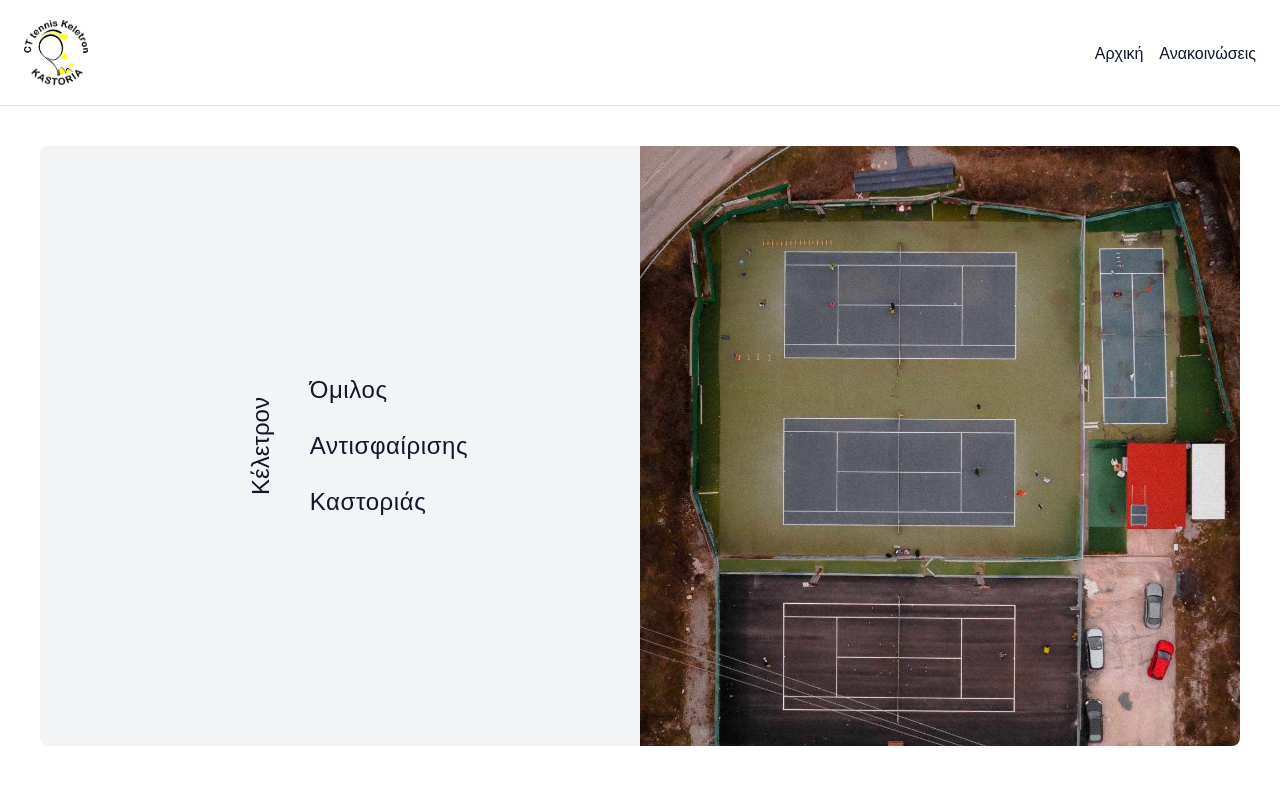
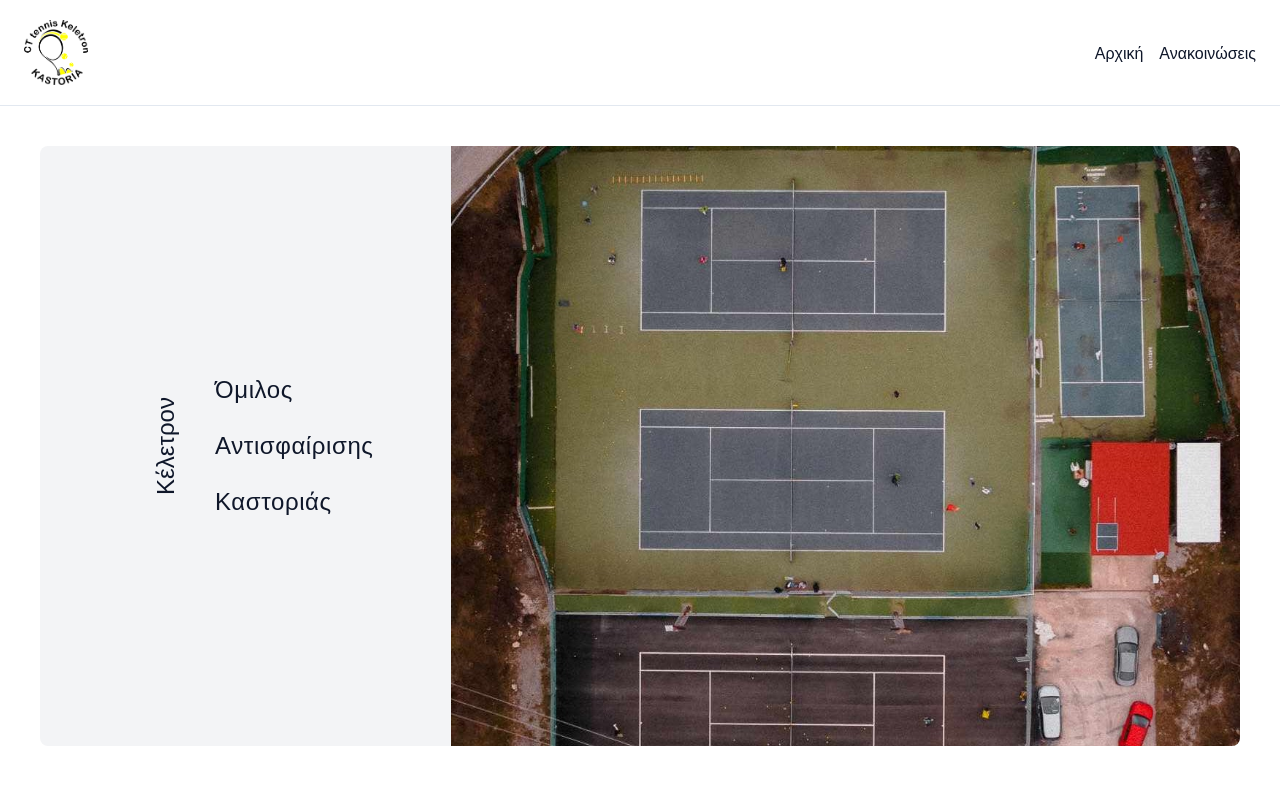
Before and after one commit to papadopan/kastoria-tennis, a Next.js app: page / in a window 1280 px wide. Shown: the top 800 px of the page. Built offline with nearby package versions, Linux system fonts and the light colour scheme.

Commit message:
Update page styling

```diff
--- a/app/page.tsx
+++ b/app/page.tsx
@@ -42,7 +42,7 @@ export default function Home() {
     <div>
       {/* Welcome section */}
       <section className="min-h-full bg-gray-100 mb-8 h-[75vh] flex flex-col sm:flex-row rounded-lg">
-        <div className="flex items-center justify-center flex-1">
+        <div className="flex items-center justify-center flex-1 p-2">
           <p className="text-2xl sm:text-2xl lg:text-2xl  2xl:text-5xl font-light transform -rotate-90">
             Κέλετρον
           </p>
@@ -58,7 +58,7 @@ export default function Home() {
             </p>
           </div>
         </div>
-        <div className="bg-white heroImage rounded-none rounded-b-lg sm:rounded-bl-none sm:rounded-r-lg flex-2 sm:flex-1"></div>
+        <div className="bg-white heroImage rounded-none rounded-b-lg sm:rounded-bl-none sm:rounded-r-lg flex-2"></div>
       </section>
       {/* Coaches section */}
       <section className="flex flex-col xl:flex-row items-center justify-around py-40 md:px-10 gap-16">
```
